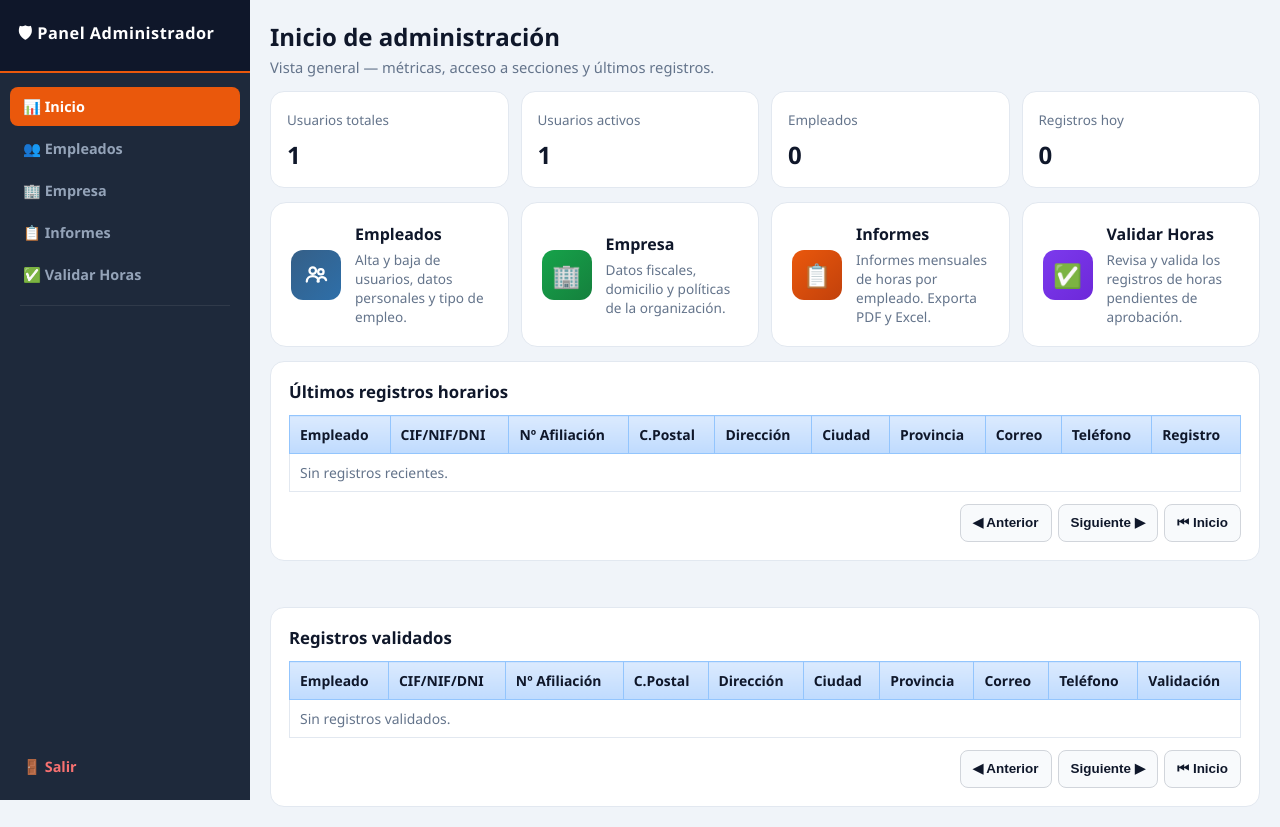
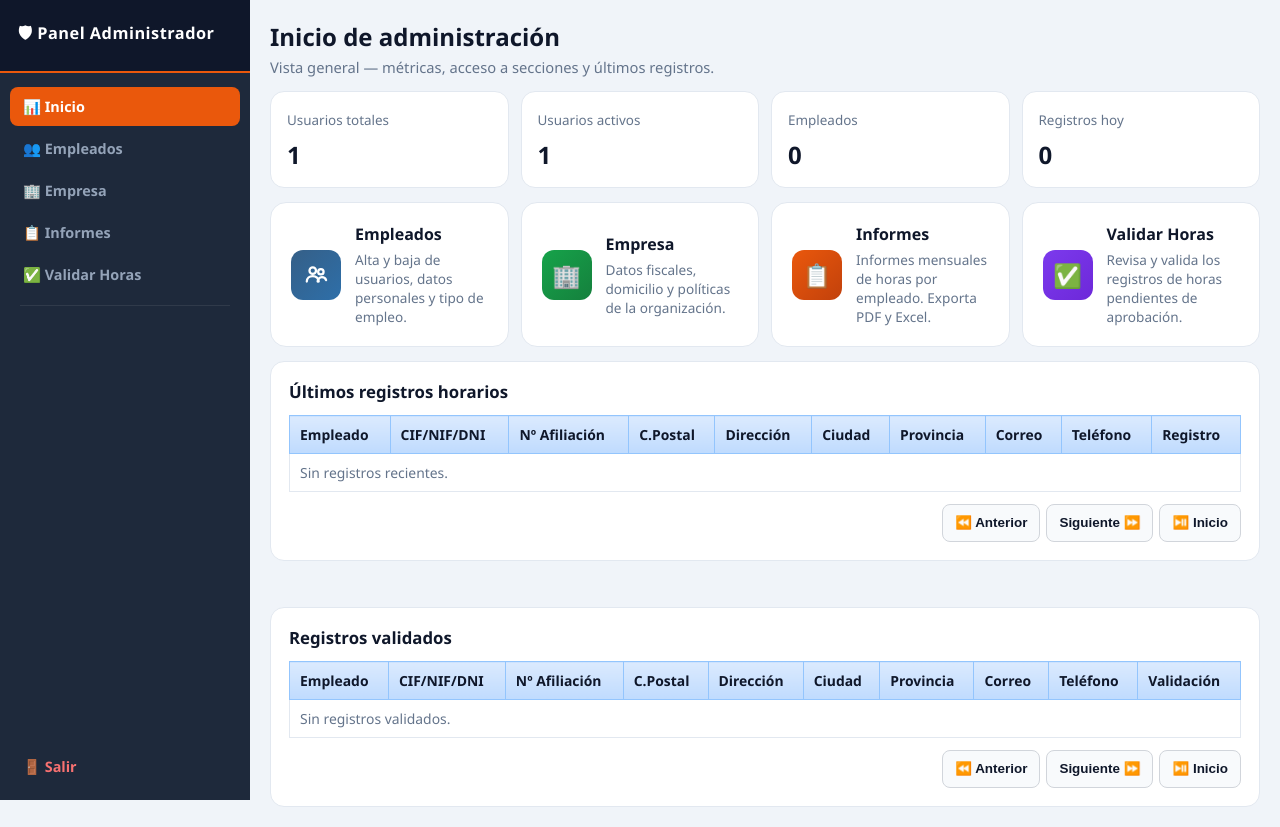
Before and after one commit to camir-hub/Control_Horario-Superpekes, a Flask app: page /admin in a window 1280 px wide. Run offline with Flask 3, Linux system fonts and the light colour scheme; a user stored in the database is signed in; data comes from the database, SQL or seed files in the repository; data that the repository does not hold is empty.

Commit message:
Se cambian iconos de anterior, siguiente y inicio

```diff
--- a/templates/admin_dashboard.html
+++ b/templates/admin_dashboard.html
@@ -471,9 +471,9 @@
                     <div class="pager">
                         <form method="get">
                             <input type="hidden" name="validados_page" value="{{ validados_page }}">
-                            <button type="submit" class="pager-btn" name="horarios_page" value="{% if horarios_page > 1 %}{{ horarios_page-1 }}{% else %}{{ horarios_total_pages }}{% endif %}">◀ Anterior</button>
-                            <button type="submit" class="pager-btn" name="horarios_page" value="{% if horarios_page < horarios_total_pages %}{{ horarios_page+1 }}{% else %}1{% endif %}">Siguiente ▶</button>
-                            <button type="submit" class="pager-btn" name="horarios_page" value="1">⏮ Inicio</button>
+                            <button type="submit" class="pager-btn" name="horarios_page" value="{% if horarios_page > 1 %}{{ horarios_page-1 }}{% else %}{{ horarios_total_pages }}{% endif %}">⏪ Anterior</button>
+                            <button type="submit" class="pager-btn" name="horarios_page" value="{% if horarios_page < horarios_total_pages %}{{ horarios_page+1 }}{% else %}1{% endif %}">Siguiente ⏩</button>
+                            <button type="submit" class="pager-btn" name="horarios_page" value="1">⏯️ Inicio</button>
                         </form>
                     </div>
                 </div>
@@ -528,9 +528,9 @@
                 <div class="pager">
                     <form method="get">
                         <input type="hidden" name="horarios_page" value="{{ horarios_page }}">
-                        <button type="submit" class="pager-btn" name="validados_page" value="{% if validados_page > 1 %}{{ validados_page-1 }}{% else %}{{ validados_total_pages }}{% endif %}">◀ Anterior</button>
-                        <button type="submit" class="pager-btn" name="validados_page" value="{% if validados_page < validados_total_pages %}{{ validados_page+1 }}{% else %}1{% endif %}">Siguiente ▶</button>
-                        <button type="submit" class="pager-btn" name="validados_page" value="1">⏮ Inicio</button>
+                        <button type="submit" class="pager-btn" name="validados_page" value="{% if validados_page > 1 %}{{ validados_page-1 }}{% else %}{{ validados_total_pages }}{% endif %}">⏪ Anterior</button>
+                        <button type="submit" class="pager-btn" name="validados_page" value="{% if validados_page < validados_total_pages %}{{ validados_page+1 }}{% else %}1{% endif %}">Siguiente ⏩</button>
+                        <button type="submit" class="pager-btn" name="validados_page" value="1">⏯️ Inicio</button>
                     </form>
                 </div>
             </div>
--- a/templates/admin_users.html
+++ b/templates/admin_users.html
@@ -460,9 +460,9 @@
                 </div>
                 <div class="pager">
                     <form method="get">
-                        <button type="submit" class="pager-btn" name="page" value="{% if page > 1 %}{{ page-1 }}{% else %}{{ total_pages }}{% endif %}">◀ Anterior</button>
-                        <button type="submit" class="pager-btn" name="page" value="{% if page < total_pages %}{{ page+1 }}{% else %}1{% endif %}">Siguiente ▶</button>
-                        <button type="submit" class="pager-btn" name="page" value="1">⏮ Inicio</button>
+                        <button type="submit" class="pager-btn" name="page" value="{% if page > 1 %}{{ page-1 }}{% else %}{{ total_pages }}{% endif %}">⏪ Anterior</button>
+                        <button type="submit" class="pager-btn" name="page" value="{% if page < total_pages %}{{ page+1 }}{% else %}1{% endif %}">Siguiente ⏩</button>
+                        <button type="submit" class="pager-btn" name="page" value="1">⏯️ Inicio</button>
                     </form>
                 </div>
             </div>
```
